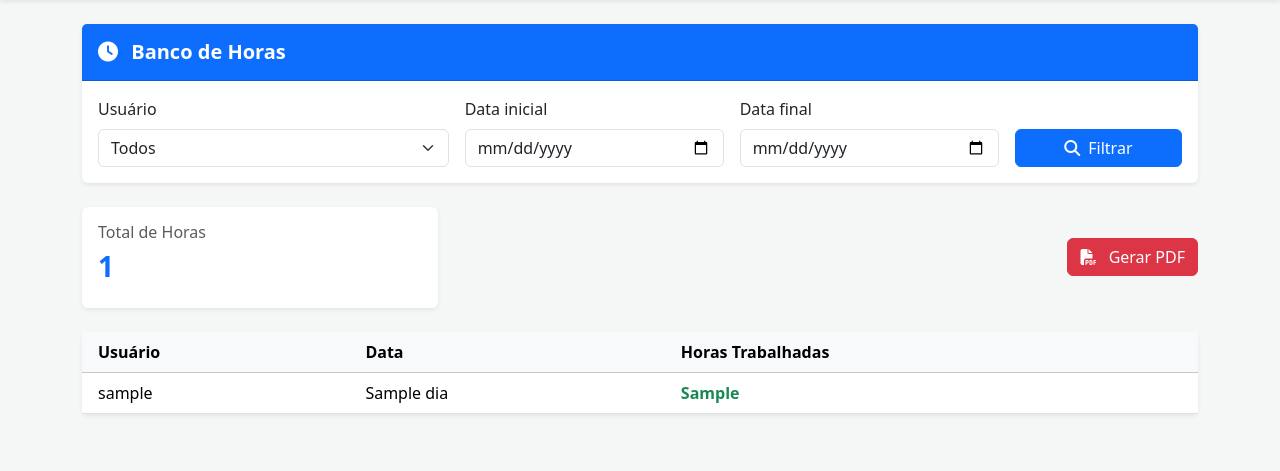
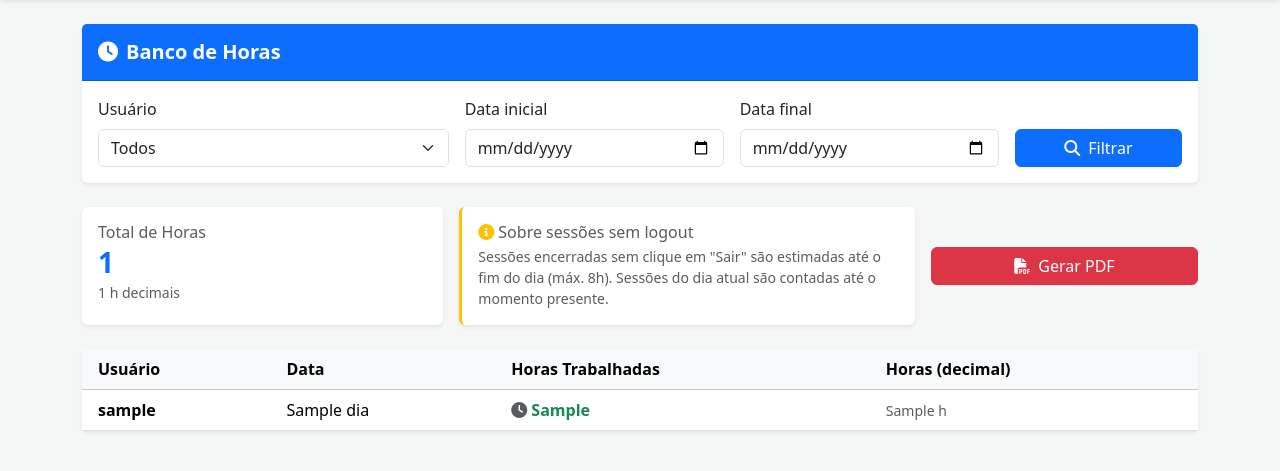
Before and after one commit to gustavosdefreitas/Plataforma-de-Gestao-Estrategica-Textil, a FastAPI app: template templates/banco_horas.html in a window 1280 px wide. Shown: the part 56-527 px from the top of the page. Run offline with FastAPI, Linux system fonts and the light colour scheme; the template is opened without the code that fills it: most values are stand-ins (such as "Sample title", 1, 10 or a date in 2020); parts of the project's set-up code (start-up, migrations or seed data) failed here and were passed over.

Commit message:
feat(banco-horas+relatorio): sessões sem logout tratadas e gráfico de faturamento
main.py — Banco de horas (GET e PDF):
- Nova query com CTE 'pares' que trata LOGIN sem LOGOUT correspondente:
  - Se a sessão for do dia atual: conta até CURRENT_TIMESTAMP.
  - Se for de dia anterior: usa fim do dia (23h59) como estimativa.
  - Limite máximo de 8h por sessão para evitar inflação de dados.
  - Sessões com par LOGIN→LOGOUT limpo permanecem inalteradas.

main.py — Dashboard:
- Adiciona query 'vendas_por_empresa': faturamento mensal por empresa
  nos últimos 6 meses, agrupado por mês e empresa.
- Monta lista 'datasets_vendas' e 'meses_vendas' no formato Chart.js.
- Ambos passados ao template.

templates/banco_horas.html:
- Exibe coluna 'Horas Trabalhadas' formatada (horas_formatadas) e
  coluna decimal (horas_trabalhadas) como referência.
- Card explicativo sobre estimativa de sessões sem logout.
- Total de horas em decimal como subtexto do card principal.

templates/dashboard.html:
- Novo gráfico de linha 'Faturamento por Empresa — Últimos 6 Meses'
  visível apenas para admin e quando há dados de vendas.
- Tooltip formatado em R$ pt-BR.
- Eixo Y com prefixo R$.

Prioridade 4 — Banco de horas e relatórios

```diff
--- a/main.py
+++ b/main.py
@@ -279,8 +279,46 @@ async def dashboard(request: Request):
             LIMIT 5
         """)).fetchall()
 
-   # labels = [d.nome_fantasia for d in dados_grafico]
-   # valores = [float(d.total) for d in dados_grafico]
+        # Vendas por empresa nos últimos 6 meses (para gráfico de linha)
+        vendas_por_empresa = conn.execute(text("""
+            SELECT
+                e.nome_fantasia AS empresa,
+                TO_CHAR(DATE_TRUNC('month', v.data_venda), 'MM/YYYY') AS mes,
+                DATE_TRUNC('month', v.data_venda) AS mes_dt,
+                COALESCE(SUM(v.total), 0) AS total_faturado
+            FROM vendas v
+            JOIN produtos p ON v.produto_id = p.id
+            JOIN empresas e ON p.empresa_id = e.id
+            WHERE v.data_venda >= DATE_TRUNC('month', CURRENT_DATE) - INTERVAL '5 months'
+            GROUP BY e.nome_fantasia, DATE_TRUNC('month', v.data_venda)
+            ORDER BY mes_dt, e.nome_fantasia
+        """)).fetchall()
+
+        # Monta estrutura para Chart.js: {empresa: {mes: valor}}
+        from collections import defaultdict
+        empresas_vendas: dict = defaultdict(dict)
+        meses_set: list = []
+        for row in vendas_por_empresa:
+            if row.mes not in meses_set:
+                meses_set.append(row.mes)
+            empresas_vendas[row.empresa][row.mes] = float(row.total_faturado)
+
+        datasets_vendas = []
+        cores = [
+            "rgba(13,110,253,0.85)", "rgba(25,135,84,0.85)",
+            "rgba(255,193,7,0.85)", "rgba(111,66,193,0.85)",
+            "rgba(220,53,69,0.85)", "rgba(13,202,240,0.85)",
+        ]
+        for i, (empresa, dados_mes) in enumerate(empresas_vendas.items()):
+            cor = cores[i % len(cores)]
+            datasets_vendas.append({
+                "label": empresa,
+                "data": [dados_mes.get(m, 0) for m in meses_set],
+                "borderColor": cor,
+                "backgroundColor": cor,
+                "tension": 0.4,
+                "fill": False,
+            })
 
     return templates.TemplateResponse(request, "dashboard.html", {
         "user": user,
@@ -292,7 +330,9 @@ async def dashboard(request: Request):
         "total_fornecedores": total_fornecedores,
         "labels": labels,
         "valores": valores,
-        "vendas_recentes": vendas_recentes
+        "vendas_recentes": vendas_recentes,
+        "meses_vendas": meses_set,
+        "datasets_vendas": datasets_vendas,
     })
 
 
@@ -1504,6 +1544,9 @@ async def banco_horas(
 
     where_clause = "WHERE " + " AND ".join(filtros)
 
+    # Limite máximo de 8h para sessões sem LOGOUT (evita inflação)
+    LIMITE_HORAS = 8
+
     query = f"""
         WITH eventos AS (
             SELECT
@@ -1521,18 +1564,46 @@ async def banco_horas(
                 ) AS proxima_acao
             FROM logs_sistema
             {where_clause}
+        ),
+        pares AS (
+            SELECT
+                username,
+                dia,
+                acao,
+                data_evento,
+                proxima_acao,
+                proximo_evento,
+                CASE
+                    -- Par limpo: LOGIN seguido de LOGOUT
+                    WHEN acao = 'LOGIN' AND proxima_acao = 'LOGOUT'
+                        THEN LEAST(
+                            EXTRACT(EPOCH FROM (proximo_evento - data_evento)) / 3600,
+                            {LIMITE_HORAS}
+                        )
+                    -- LOGIN sem LOGOUT: usa horário atual se for hoje,
+                    -- ou fim do dia (23:59) caso contrário — máx. 8h
+                    WHEN acao = 'LOGIN' AND proxima_acao IS NULL
+                        THEN LEAST(
+                            EXTRACT(EPOCH FROM (
+                                CASE
+                                    WHEN dia = CURRENT_DATE
+                                        THEN CURRENT_TIMESTAMP
+                                    ELSE (dia::timestamp + INTERVAL '23 hours 59 minutes')
+                                END
+                                - data_evento
+                            )) / 3600,
+                            {LIMITE_HORAS}
+                        )
+                    ELSE 0
+                END AS horas_sessao
+            FROM eventos
+            WHERE acao = 'LOGIN'
         )
         SELECT
             username,
             dia,
-            ROUND(SUM(
-                CASE
-                    WHEN acao = 'LOGIN' AND proxima_acao = 'LOGOUT'
-                    THEN EXTRACT(EPOCH FROM (proximo_evento - data_evento)) / 3600
-                    ELSE 0
-                END
-            )::numeric, 2) AS horas_trabalhadas
-        FROM eventos
+            ROUND(SUM(horas_sessao)::numeric, 2) AS horas_trabalhadas
+        FROM pares
         GROUP BY username, dia
         ORDER BY dia DESC, username
     """
@@ -1599,6 +1670,9 @@ async def banco_horas_pdf(
         params["data_fim"] = data_fim
 
     where_clause = "WHERE " + " AND ".join(filtros)
+
+    # Limite máximo de 8h para sessões sem LOGOUT (evita inflação)
+    LIMITE_HORAS = 8
 
     query = f"""
         WITH eventos AS (
@@ -1617,18 +1691,46 @@ async def banco_horas_pdf(
                 ) AS proxima_acao
             FROM logs_sistema
             {where_clause}
+        ),
+        pares AS (
+            SELECT
+                username,
+                dia,
+                acao,
+                data_evento,
+                proxima_acao,
+                proximo_evento,
+                CASE
+                    -- Par limpo: LOGIN seguido de LOGOUT
+                    WHEN acao = 'LOGIN' AND proxima_acao = 'LOGOUT'
+                        THEN LEAST(
+                            EXTRACT(EPOCH FROM (proximo_evento - data_evento)) / 3600,
+                            {LIMITE_HORAS}
+                        )
+                    -- LOGIN sem LOGOUT: usa horário atual se for hoje,
+                    -- ou fim do dia (23:59) caso contrário — máx. 8h
+                    WHEN acao = 'LOGIN' AND proxima_acao IS NULL
+                        THEN LEAST(
+                            EXTRACT(EPOCH FROM (
+                                CASE
+                                    WHEN dia = CURRENT_DATE
+                                        THEN CURRENT_TIMESTAMP
+                                    ELSE (dia::timestamp + INTERVAL '23 hours 59 minutes')
+                                END
+                                - data_evento
+                            )) / 3600,
+                            {LIMITE_HORAS}
+                        )
+                    ELSE 0
+                END AS horas_sessao
+            FROM eventos
+            WHERE acao = 'LOGIN'
         )
         SELECT
             username,
             dia,
-            ROUND(SUM(
-                CASE
-                    WHEN acao = 'LOGIN' AND proxima_acao = 'LOGOUT'
-                    THEN EXTRACT(EPOCH FROM (proximo_evento - data_evento)) / 3600
-                    ELSE 0
-                END
-            )::numeric, 2) AS horas_trabalhadas
-        FROM eventos
+            ROUND(SUM(horas_sessao)::numeric, 2) AS horas_trabalhadas
+        FROM pares
         GROUP BY username, dia
         ORDER BY dia DESC, username
     """
--- a/templates/banco_horas.html
+++ b/templates/banco_horas.html
@@ -6,7 +6,7 @@
 <div class="card shadow-sm border-0 mb-4">
     <div class="card-header bg-primary text-white py-3">
         <h5 class="mb-0 fw-bold">
-            <i class="fas fa-clock me-2"></i> Banco de Horas
+            <i class="fas fa-clock me-2"></i>Banco de Horas
         </h5>
     </div>
     <div class="card-body">
@@ -22,17 +22,14 @@
                     {% endfor %}
                 </select>
             </div>
-
             <div class="col-md-3">
                 <label class="form-label">Data inicial</label>
                 <input type="date" name="data_inicio" class="form-control" value="{{ data_inicio or '' }}">
             </div>
-
             <div class="col-md-3">
                 <label class="form-label">Data final</label>
                 <input type="date" name="data_fim" class="form-control" value="{{ data_fim or '' }}">
             </div>
-
             <div class="col-md-2 d-flex align-items-end gap-2">
                 <button type="submit" class="btn btn-primary w-100">
                     <i class="fas fa-search me-1"></i> Filtrar
@@ -42,19 +39,31 @@
     </div>
 </div>
 
-<div class="row mb-4">
+<div class="row mb-4 g-3">
     <div class="col-md-4">
-        <div class="card shadow-sm border-0">
+        <div class="card shadow-sm border-0 h-100">
             <div class="card-body">
-                <h6 class="text-muted mb-2">Total de Horas</h6>
-                <h3 class="fw-bold text-primary">{{ total_horas_formatado }}</h3>
+                <h6 class="text-muted mb-1">Total de Horas</h6>
+                <h3 class="fw-bold text-primary mb-0">{{ total_horas_formatado }}</h3>
+                <small class="text-muted">{{ total_horas }} h decimais</small>
             </div>
         </div>
     </div>
-    <div class="col-md-8 d-flex justify-content-end align-items-center">
+    <div class="col-md-5">
+        <div class="card shadow-sm border-0 h-100 border-start border-warning border-3">
+            <div class="card-body">
+                <h6 class="text-muted mb-1"><i class="fas fa-info-circle text-warning me-1"></i>Sobre sessões sem logout</h6>
+                <p class="small text-muted mb-0">
+                    Sessões encerradas sem clique em "Sair" são estimadas até o fim do dia (máx. 8h).
+                    Sessões do dia atual são contadas até o momento presente.
+                </p>
+            </div>
+        </div>
+    </div>
+    <div class="col-md-3 d-flex align-items-center justify-content-end">
         <a href="/banco-horas/pdf?usuario={{ filtro_usuario or '' }}&data_inicio={{ data_inicio or '' }}&data_fim={{ data_fim or '' }}"
-           class="btn btn-danger">
-            <i class="fas fa-file-pdf me-2"></i> Gerar PDF
+           class="btn btn-danger w-100">
+            <i class="fas fa-file-pdf me-2"></i>Gerar PDF
         </a>
     </div>
 </div>
@@ -68,19 +77,24 @@
                         <th class="ps-3">Usuário</th>
                         <th>Data</th>
                         <th>Horas Trabalhadas</th>
+                        <th>Horas (decimal)</th>
                     </tr>
                 </thead>
                 <tbody>
                     {% for item in resultados %}
                     <tr>
-                        <td class="ps-3">{{ item.username }}</td>
+                        <td class="ps-3 fw-semibold">{{ item.username }}</td>
                         <td>{{ item.dia }}</td>
-                        <td class="fw-bold text-success">{{ item.horas_trabalhadas }} </td>
+                        <td class="fw-bold text-success">
+                            <i class="fas fa-clock me-1 text-muted"></i>{{ item.horas_formatadas }}
+                        </td>
+                        <td class="text-muted small">{{ item.horas_trabalhadas }} h</td>
                     </tr>
                     {% else %}
                     <tr>
-                        <td colspan="3" class="text-center py-4 text-muted">
-                            Nenhum registro encontrado.
+                        <td colspan="4" class="text-center py-5 text-muted">
+                            <i class="fas fa-clock fa-2x mb-2 d-block opacity-25"></i>
+                            Nenhum registro encontrado para os filtros aplicados.
                         </td>
                     </tr>
                     {% endfor %}
```
Also changed, not shown: templates/dashboard.html (+79 -0 lines).
